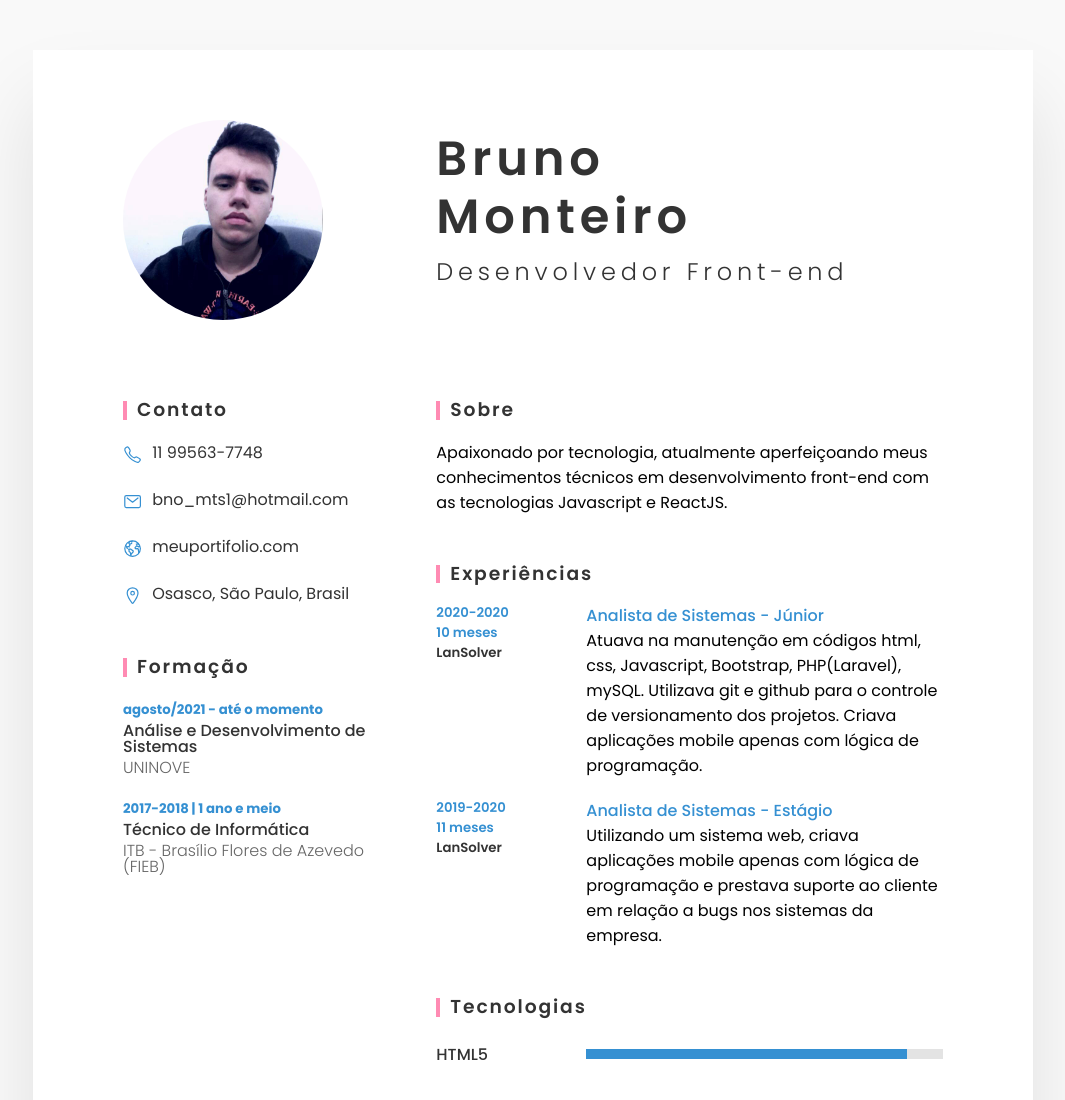
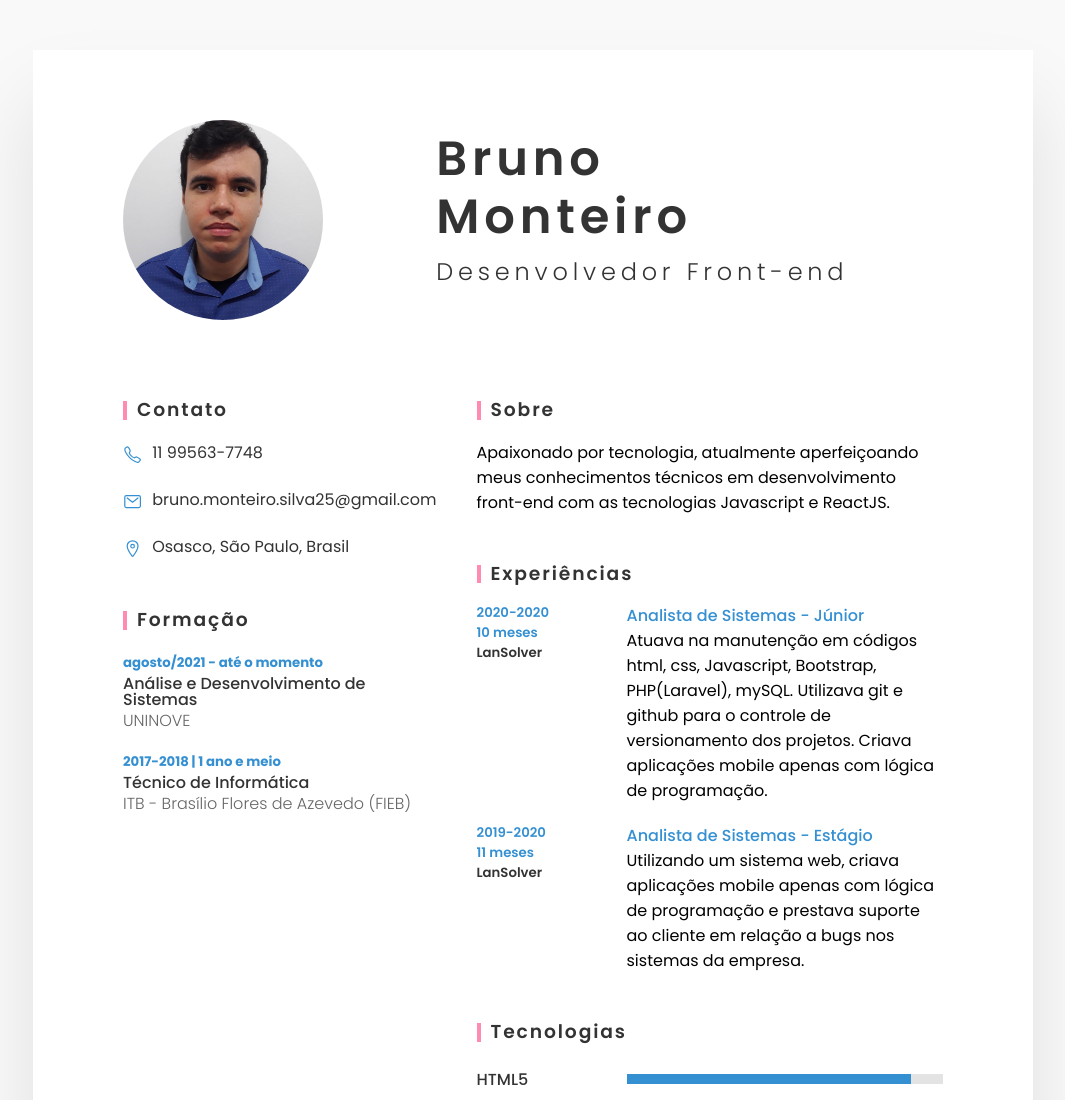
Before and after one commit to BrunoMonteiro25/Curriculo, a plain HTML site: page index.html in a window 1280 px wide. Shown: the top 1100 px of the page, without its empty margins (107-1172 px from the left). Drawn offline with nearby package versions, Linux system fonts and the light colour scheme.

Commit message:
Foto atualizada

```diff
--- a/index.html
+++ b/index.html
@@ -14,7 +14,7 @@
         <div class="top">
             <div class="imgBx">
                 <div class="box">
-                    <img src="img/foto.jpg" alt="foto">
+                    <img src="img/foto.jpeg" alt="foto">
                 </div>
             </div>
             <div class="profileText">
@@ -35,14 +35,14 @@
                         <span class="icon">
                             <ion-icon name="mail-outline"></ion-icon>
                         </span>
-                        <span class="text">bno_mts1@hotmail.com</span>
+                        <span class="text">bruno.monteiro.silva25@gmail.com</span>
                     </li>
-                    <li>
+                    <!-- <li>
                         <span class="icon">
-                            <ion-icon name="earth-outline"></ion-icon>
+                            <ion-icon name="logo-linkedin"></ion-icon>
                         </span>
-                        <span class="text">meuportifolio.com</span>
-                    </li>
+                        <span class="text">https://www.linkedin.com/in/bruno-monteiro-796430252/</span>
+                    </li> -->
                     <li>
                         <span class="icon">
                             <ion-icon name="location-outline"></ion-icon>
```
Also changed, not shown: img/foto.jpeg (added), img/foto.jpg (deleted).
